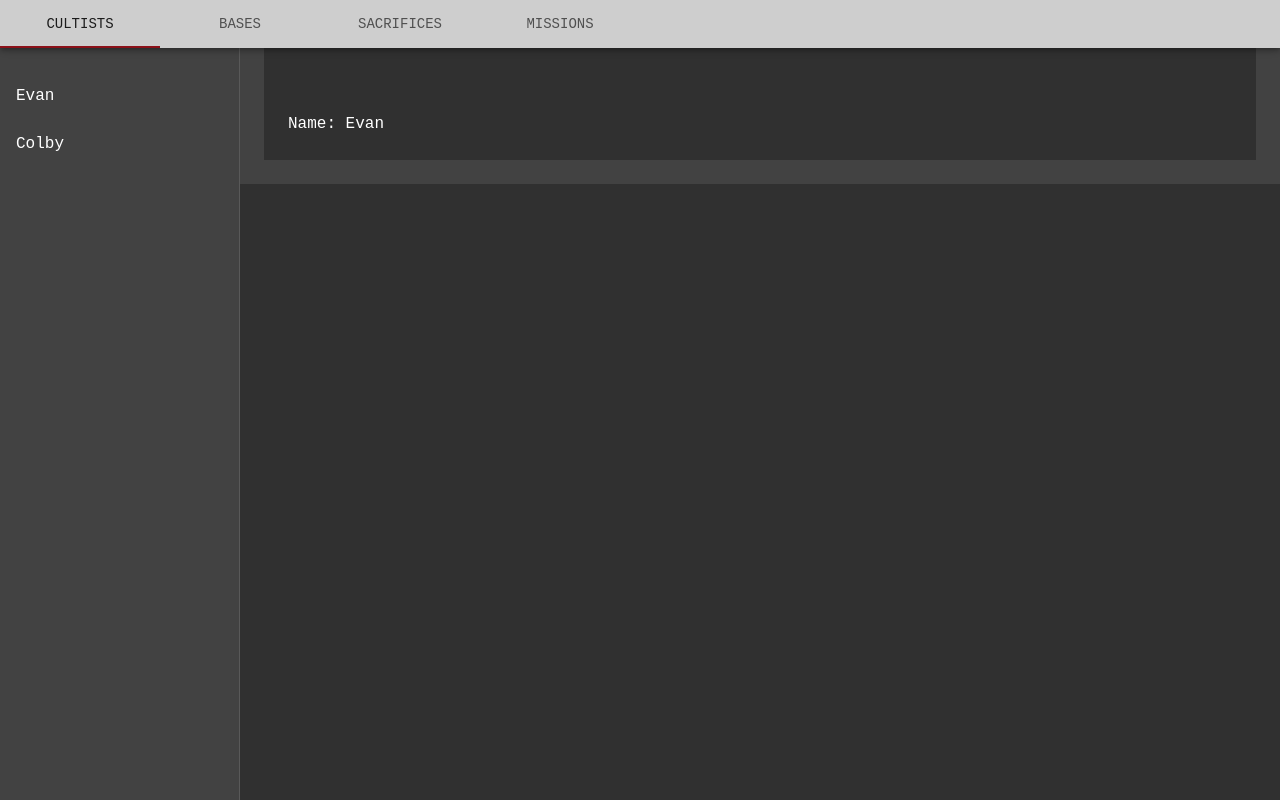
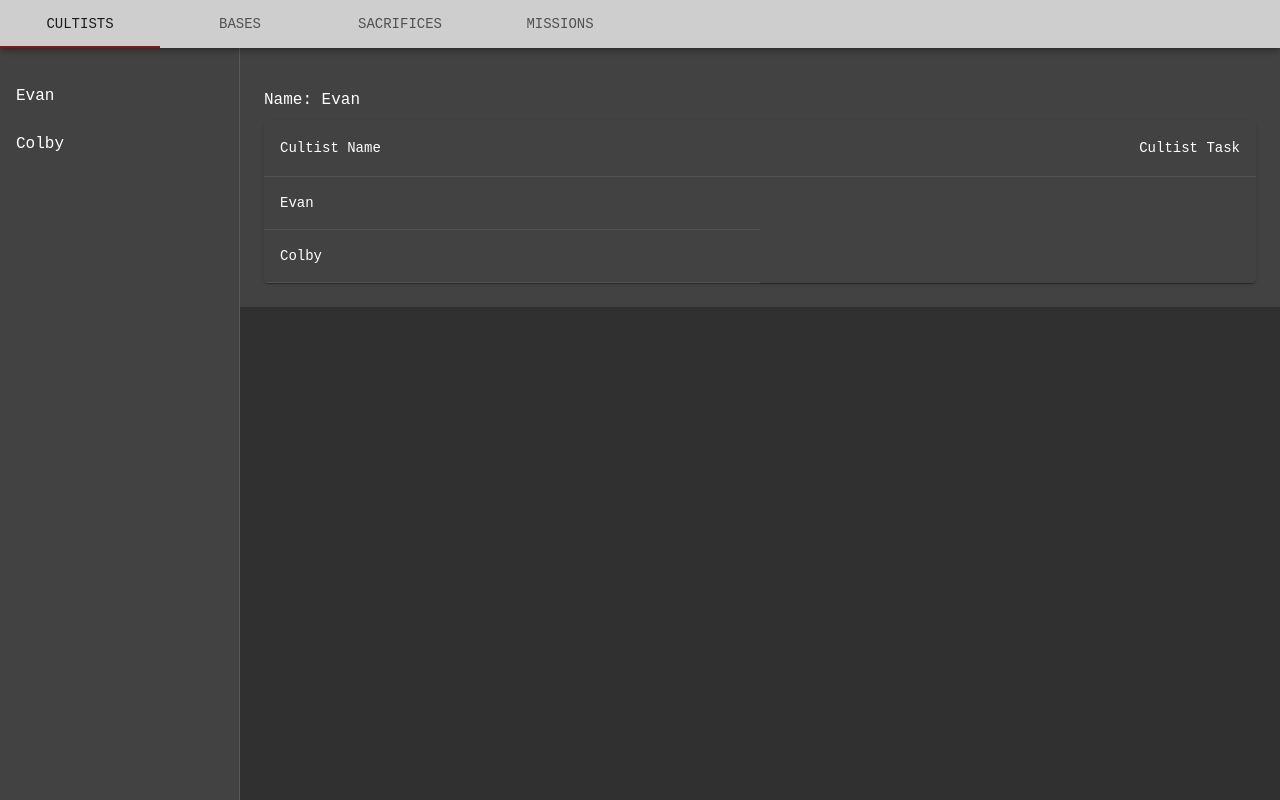
Before and after one commit to colbyeg/cthulhu-crime-squad, a React (Create React App) app: page / in a window 1280 px wide. Built offline with nearby package versions, Linux system fonts and the light colour scheme.

Commit message:
table for cultists

```diff
--- a/src/components/Management/Cultists.js
+++ b/src/components/Management/Cultists.js
@@ -1,12 +1,20 @@
 import React, { useState } from "react";
 import {
+  Grid,
   makeStyles,
   Drawer,
   CssBaseline,
   Typography,
   List,
   ListItem,
-  ListItemText
+  ListItemText,
+  Table,
+  TableBody,
+  TableCell,
+  TableContainer,
+  TableHead,
+  TableRow,
+  Paper
 } from "@material-ui/core";
 
 const drawerWidth = 240;
@@ -27,6 +35,9 @@ const useStyles = makeStyles(theme => ({
     flexGrow: 1,
     backgroundColor: theme.palette.background.default,
     padding: theme.spacing(3)
+  },
+  table: {
+    minWidth: 650
   }
 }));
 
@@ -38,6 +49,29 @@ export default function CultistsDrawer() {
   const [selectedCultist, setSelectedCultist] = useState(0);
 
   const CultistPane = props => <Typography>Name: {props.name}</Typography>;
+
+  const CultistTable = ({ cultists }) => (
+    <TableContainer component={Paper}>
+      <Table className={classes.table} aria-label="simple table">
+        <TableHead>
+          <TableRow>
+            <TableCell>Cultist Name</TableCell>
+            <TableCell align="right">Cultist Task</TableCell>
+          </TableRow>
+        </TableHead>
+        <TableBody>
+          {cultists.map(cultist => (
+            <TableRow key={cultist.name}>
+              <TableCell component="th" scope="row">
+                {cultist.name}
+              </TableCell>
+              {/* <TableCell align="right">{cultist.task}</TableCell> */}
+            </TableRow>
+          ))}
+        </TableBody>
+      </Table>
+    </TableContainer>
+  );
 
   return (
     <div className={classes.root}>
@@ -59,10 +93,17 @@ export default function CultistsDrawer() {
           ))}
         </List>
       </Drawer>
-      <main className={classes.content}>
-        <div className={classes.toolbar} />
-        <CultistPane name={cultists[selectedCultist].name} />
-      </main>
+      <Grid container spacing={1} direction="column">
+        <Grid item>
+          {/* <main className={classes.content}>*/}
+          <div className={classes.toolbar} />
+          <CultistPane name={cultists[selectedCultist].name} />
+          {/* </main> */}
+        </Grid>
+        <Grid item>
+          <CultistTable cultists={cultists} />
+        </Grid>
+      </Grid>
     </div>
   );
 }
--- a/src/components/Management/index.js
+++ b/src/components/Management/index.js
@@ -7,7 +7,8 @@ import {
   Tab,
   Typography
 } from "@material-ui/core";
-import CultistDrawer from "./Cultists";
+
+import CultistsDrawer from "./Cultists";
 import Mission from "./Mission";
 
 const TabPanel = ({ children, value, index, ...other }) => {
@@ -58,7 +59,7 @@ export default function ManagementTabs() {
         </Tabs>
       </AppBar>
       <TabPanel value={selectedTab} index={0}>
-        <CultistDrawer />
+        <CultistsDrawer />
       </TabPanel>
       <TabPanel value={selectedTab} index={1}>
         Item Two
```
